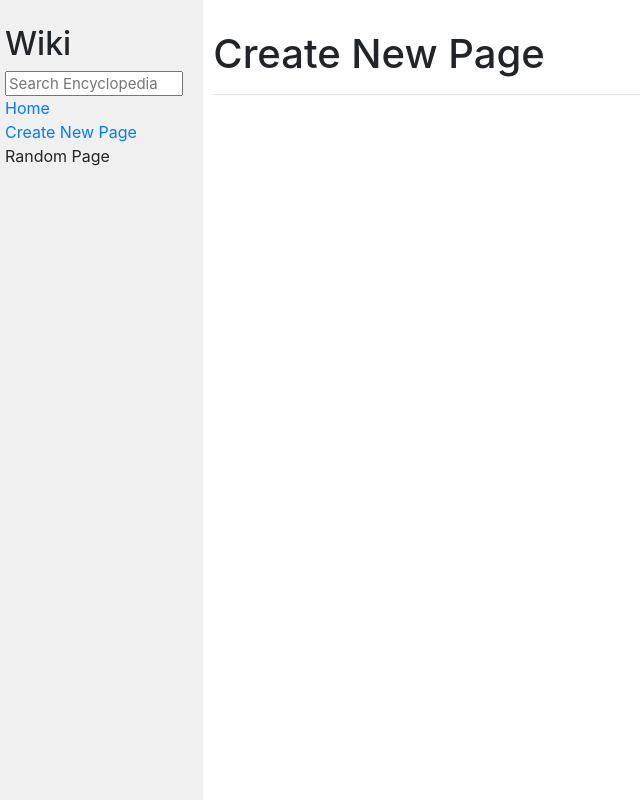
After one commit to Viinario/wiki, a Django app: page /newPage in a window 1280 px wide. The commit adds this page. Shown: the whole page, without its empty margins (0-640 px from the left). Run offline with Django 3.2, Linux system fonts and the light colour scheme; some libraries are stand-ins or nearby versions.

Commit message:
New Page

```diff
--- a/encyclopedia/templates/encyclopedia/layout.html
+++ b/encyclopedia/templates/encyclopedia/layout.html
@@ -19,7 +19,7 @@
                     <a href="{% url 'index' %}">Home</a>
                 </div>
                 <div>
-                    Create New Page
+                    <a href="{% url 'newPage' %}">Create New Page</a>
                 </div>
                 <div>
                     Random Page
--- /dev/null
+++ b/encyclopedia/templates/encyclopedia/newPage.html
@@ -0,0 +1,12 @@
+{% extends "encyclopedia/layout.html" %}
+
+{% block title %}
+    Encyclopedia: Create Page
+{% endblock %}
+
+{% block body %}
+
+<h1>  Create New Page  </h1>
+<hr>
+
+{% endblock %}
--- a/encyclopedia/urls.py
+++ b/encyclopedia/urls.py
@@ -5,5 +5,6 @@ from . import views
 urlpatterns = [
     path("", views.index, name="index"),
     path("wiki/<str:name>", views.find, name="find"),
-    path("search", views.search, name="search")
+    path("search", views.search, name="search"),
+    path("newPage", views.newPage, name="newPage")
 ]
--- a/encyclopedia/views.py
+++ b/encyclopedia/views.py
@@ -1,3 +1,4 @@
+from django import forms
 from django.http import Http404, HttpResponse, HttpResponseRedirect
 from django.shortcuts import render
 from django.urls import reverse
@@ -36,3 +37,6 @@ def search(request):
         "entries": ul,
         "querry": querry
     })
+
+def newPage(request):
+    return render(request, "encyclopedia/newPage.html")
```
